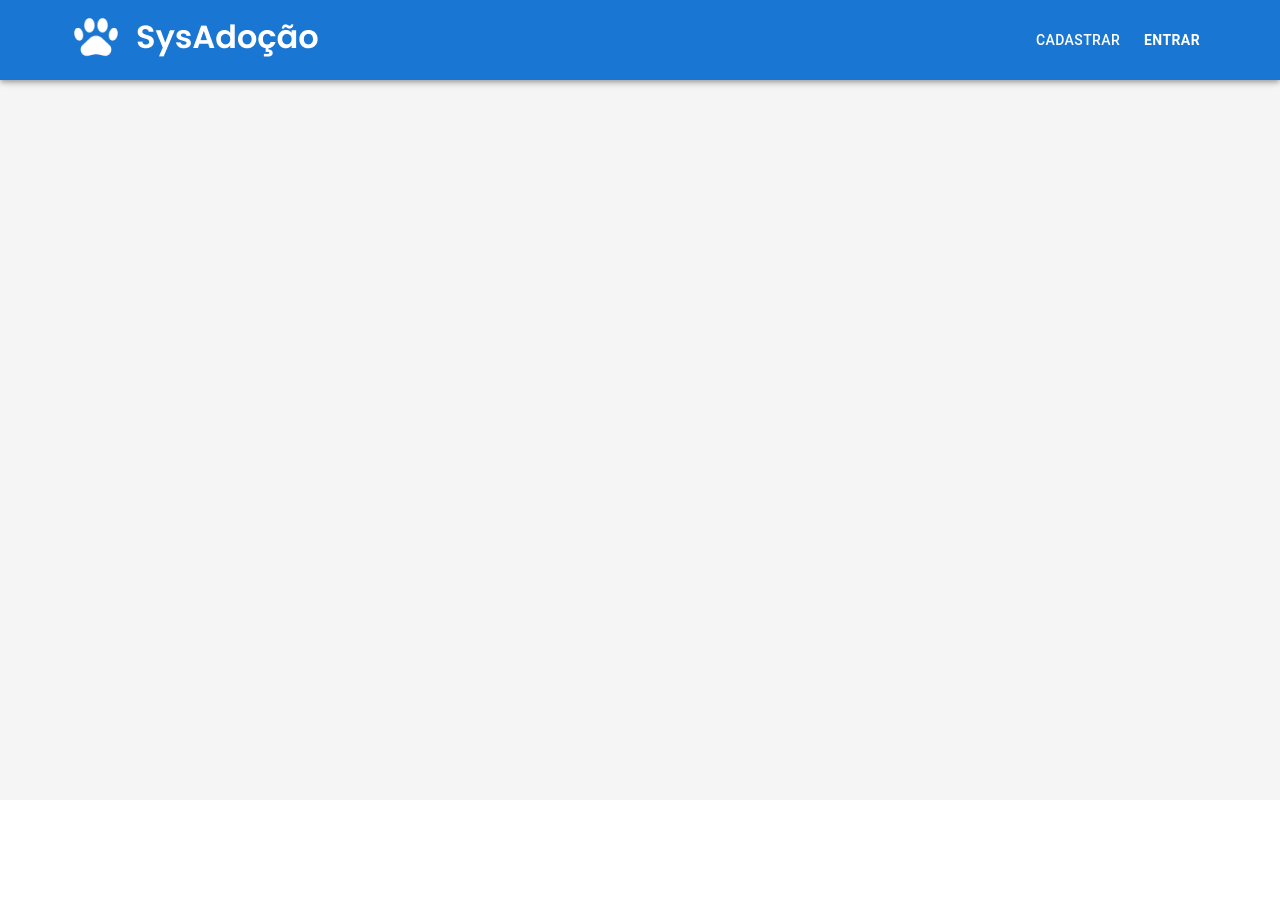
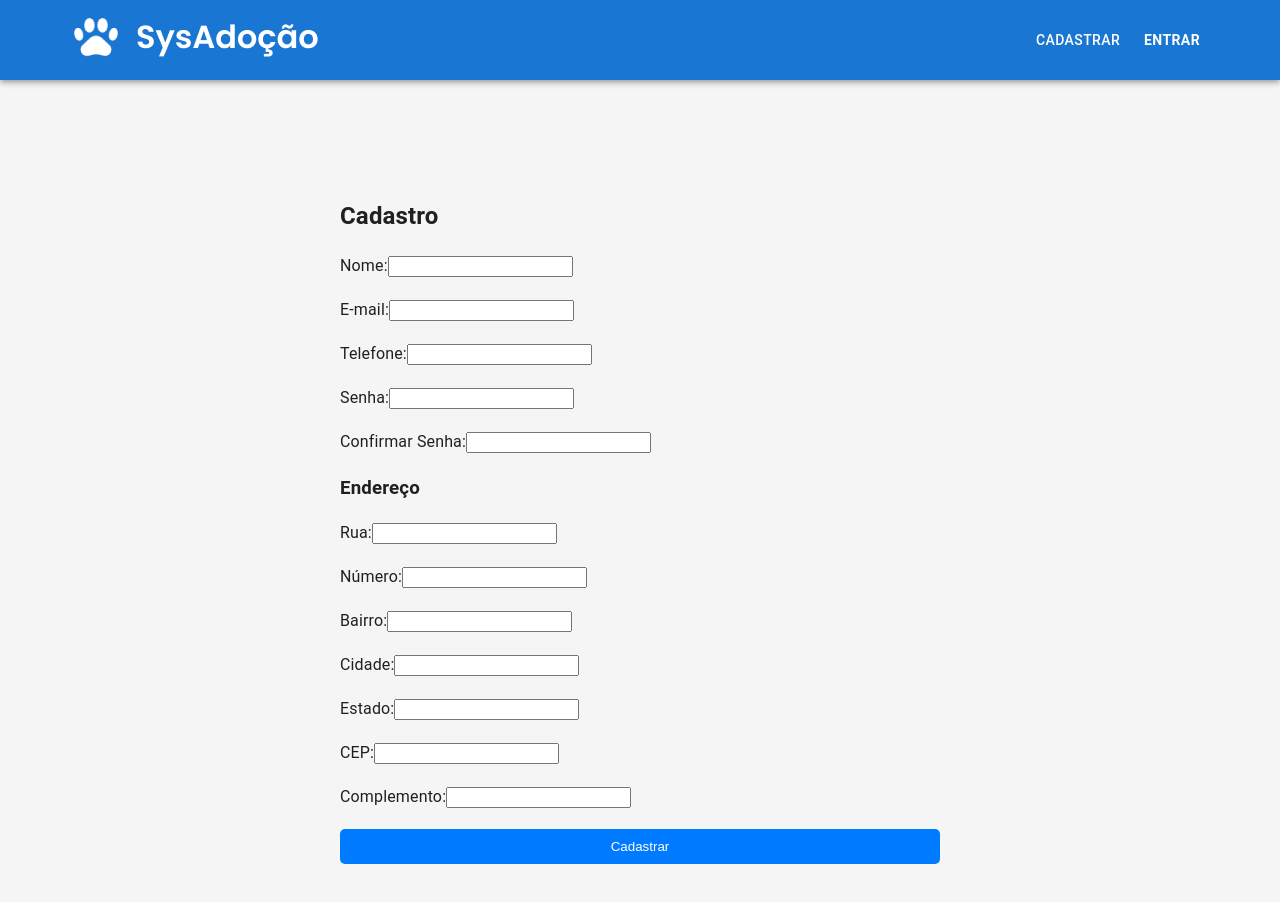
Before and after one commit to SysAdocao/sysadocao-frontend, a React (Vite) app: page /sign-up in a window 1280 px wide. Shown: the top 902 px of the page. Before the commit the page ends 800 px from the top, so only its background shows below. Built offline with nearby package versions, Linux system fonts and the light colour scheme.

Commit message:
fix: corrigindo rotas e temas

```diff
--- a/src/contexts/ThemeContext.jsx
+++ b/src/contexts/ThemeContext.jsx
@@ -21,7 +21,7 @@ export const AppThemeProvider = ({ children }) => {
     return (
         <ThemeContext.Provider value={{themeName, toggleTheme}}>
             <ThemeProvider theme={theme}>
-                <Box width={"100vw"} height={"100vh"} bgcolor={theme.pallete.background.default}>
+                <Box width={"100vw"} minHeight={"100vh"} bgcolor={theme.pallete.background.default}>
                     {children}
                 </Box>
             </ThemeProvider>
--- a/src/pages/_layouts/app.jsx
+++ b/src/pages/_layouts/AppLayout.jsx
@@ -1,12 +1,16 @@
 import { Outlet } from 'react-router-dom'
 import Header from '../../components/Header'
-import { Box, Container } from '@mui/material'
+import { Box, Container, CssBaseline } from '@mui/material'
 
 function AppLayout() {
   return (
     <Box component="section" sx={{ display: "flex" }}>
       <Header />
-      <Container>
+      <Container
+        maxWidth="lg"
+        component="main"
+        sx={{ display: 'flex', flexDirection: 'column', my: 16, gap: 4 }}
+      >
           <Outlet />
       </Container>
     </Box>
--- /dev/null
+++ b/src/pages/auth/SignIn.jsx
@@ -0,0 +1,102 @@
+import { useState } from "react";
+import { useNavigate } from "react-router-dom";
+import axios from "axios";
+import { useAuth } from "../../contexts/AuthContext";
+
+
+function SignIn() {
+  const [email, setEmail] = useState("");
+  const [password, setPassword] = useState("");
+  const [error, setError] = useState("");
+  const navigate = useNavigate();
+  const { login } = useAuth();
+
+  const handleLogin = async (e) => {
+    e.preventDefault();
+    setError("");
+
+    if (!email || !password) {
+      setError("Por favor, preencha todos os campos.");
+      return;
+    }
+
+    try {
+      const response = await axios.post("http://localhost:3000/login", { email, password });
+
+      // Chama a função de login do contexto para atualizar o estado global
+      await login(response.data.token);
+
+      // Redireciona para a página principal ou dashboard
+      navigate("/pets");
+    } catch (err) {
+      if (err.response?.data?.error) {
+        setError(err.response.data.error);
+      } else {
+        setError("Erro ao realizar login. Tente novamente mais tarde.");
+      }
+    }
+  };
+
+  return (
+    <div style={{ display: "flex", justifyContent: "center", marginTop: "50px", height: "" }}>
+      <form onSubmit={handleLogin} style={{ maxWidth: "400px", width: "100%" }}>
+        <h1>Login</h1>
+
+        {error && <p style={{ color: "red" }}>{error}</p>}
+
+        <div style={{ marginBottom: "20px" }}>
+          <label htmlFor="email">E-mail:</label>
+          <input
+            id="email"
+            type="email"
+            value={email}
+            onChange={(e) => setEmail(e.target.value)}
+            style={{
+              width: "100%",
+              padding: "10px",
+              marginTop: "5px",
+              borderRadius: "5px",
+              border: "1px solid #ccc",
+            }}
+            required
+          />
+        </div>
+
+        <div style={{ marginBottom: "20px" }}>
+          <label htmlFor="password">Senha:</label>
+          <input
+            id="password"
+            type="password"
+            value={password}
+            onChange={(e) => setPassword(e.target.value)}
+            style={{
+              width: "100%",
+              padding: "10px",
+              marginTop: "5px",
+              borderRadius: "5px",
+              border: "1px solid #ccc",
+            }}
+            required
+          />
+        </div>
+
+        <button
+          type="submit"
+          style={{
+            width: "100%",
+            padding: "10px",
+            backgroundColor: "#007BFF",
+            color: "white",
+            border: "none",
+            borderRadius: "5px",
+            cursor: "pointer",
+          }}
+        >
+          Entrar
+        </button>
+      </form>
+    </div>
+  );
+}
+
+export default SignIn;
--- /dev/null
+++ b/src/pages/auth/SignUp.jsx
@@ -0,0 +1,142 @@
+import { useState } from "react";
+import { useNavigate } from "react-router-dom";
+import axios from "axios";
+
+function SignUp() {
+  const [formData, setFormData] = useState({
+    name: "",
+    email: "",
+    password: "",
+    confirmPassword: "",
+    role: "USER", // Valor padrão
+    phone: "",
+    address: {
+      street: "",
+      number: "",
+      neighborhood: "",
+      city: "",
+      state: "",
+      zipCode: "",
+      complement: "",
+    },
+  });
+
+  const [error, setError] = useState("");
+  const [success, setSuccess] = useState(false);
+  const navigate = useNavigate();
+
+  const handleChange = (e) => {
+    const { name, value } = e.target;
+    if (name.startsWith("address.")) {
+      const key = name.split(".")[1];
+      setFormData((prev) => ({
+        ...prev,
+        address: { ...prev.address, [key]: value },
+      }));
+    } else {
+      setFormData((prev) => ({ ...prev, [name]: value }));
+    }
+  };
+
+  const handleSubmit = async (e) => {
+    e.preventDefault();
+    setError("");
+    setSuccess(false);
+
+    const { password, confirmPassword, ...data } = formData;
+
+    if (password !== confirmPassword) {
+      setError("As senhas não coincidem.");
+      return;
+    }
+
+    try {
+      await axios.post("http://localhost:3000/users", data);
+      setSuccess(true);
+      setTimeout(() => navigate("/sign-in"), 2000); // Redireciona após 2 segundos
+    } catch (err) {
+      setError(err.response?.data?.error || "Erro ao realizar cadastro. Tente novamente mais tarde.");
+    }
+  };
+
+  return (
+    <div style={{ display: "flex", justifyContent: "center", marginTop: "50px" }}>
+      <form onSubmit={handleSubmit} style={{ maxWidth: "600px", width: "100%" }}>
+        <h1>Cadastro</h1>
+
+        {error && <p style={{ color: "red" }}>{error}</p>}
+        {success && <p style={{ color: "green" }}>Cadastro realizado com sucesso! Redirecionando...</p>}
+
+        {/* Dados Pessoais */}
+        <div style={{ marginBottom: "20px" }}>
+          <label>Nome:</label>
+          <input name="name" type="text" value={formData.name} onChange={handleChange} required />
+        </div>
+        <div style={{ marginBottom: "20px" }}>
+          <label>E-mail:</label>
+          <input name="email" type="email" value={formData.email} onChange={handleChange} required />
+        </div>
+        <div style={{ marginBottom: "20px" }}>
+          <label>Telefone:</label>
+          <input name="phone" type="text" value={formData.phone} onChange={handleChange} required />
+        </div>
+        <div style={{ marginBottom: "20px" }}>
+          <label>Senha:</label>
+          <input name="password" type="password" value={formData.password} onChange={handleChange} required />
+        </div>
+        <div style={{ marginBottom: "20px" }}>
+          <label>Confirmar Senha:</label>
+          <input name="confirmPassword" type="password" value={formData.confirmPassword} onChange={handleChange} required />
+        </div>
+
+        {/* Endereço */}
+        <h3>Endereço</h3>
+        <div style={{ marginBottom: "20px" }}>
+          <label>Rua:</label>
+          <input name="address.street" type="text" value={formData.address.street} onChange={handleChange} required />
+        </div>
+        <div style={{ marginBottom: "20px" }}>
+          <label>Número:</label>
+          <input name="address.number" type="text" value={formData.address.number} onChange={handleChange} required />
+        </div>
+        <div style={{ marginBottom: "20px" }}>
+          <label>Bairro:</label>
+          <input name="address.neighborhood" type="text" value={formData.address.neighborhood} onChange={handleChange} required />
+        </div>
+        <div style={{ marginBottom: "20px" }}>
+          <label>Cidade:</label>
+          <input name="address.city" type="text" value={formData.address.city} onChange={handleChange} required />
+        </div>
+        <div style={{ marginBottom: "20px" }}>
+          <label>Estado:</label>
+          <input name="address.state" type="text" value={formData.address.state} onChange={handleChange} required />
+        </div>
+        <div style={{ marginBottom: "20px" }}>
+          <label>CEP:</label>
+          <input name="address.zipCode" type="text" value={formData.address.zipCode} onChange={handleChange} required />
+        </div>
+        <div style={{ marginBottom: "20px" }}>
+          <label>Complemento:</label>
+          <input name="address.complement" type="text" value={formData.address.complement} onChange={handleChange} />
+        </div>
+
+        <button
+          type="submit"
+          style={{
+            width: "100%",
+            padding: "10px",
+            backgroundColor: "#007BFF",
+            color: "white",
+            border: "none",
+            borderRadius: "5px",
+            cursor: "pointer",
+          }}
+        >
+          Cadastrar
+        </button>
+      </form>
+    </div>
+  );
+}
+
+export default SignUp;
--- a/src/pages/auth/sign-in.jsx
+++ /dev/null
@@ -1,9 +0,0 @@
-function SignIn() {
-  return (
-	<>
-	  <h1>SignIn</h1>
-	</>
-  )
-}
-
-export default SignIn
--- a/src/pages/auth/sign-up.jsx
+++ /dev/null
@@ -1,9 +0,0 @@
-function SignUp() {
-  return (
-    <>
-      <h1>SignUp</h1>
-    </>
-  )
-}
-
-export default SignUp
--- a/src/themes/Dark.jsx
+++ b/src/themes/Dark.jsx
@@ -3,6 +3,7 @@ import { blue, orange } from "@mui/material/colors"
 
 export const DarkTheme = createTheme({
     pallete: {
+        mode: "dark",
         primary: {
             main: blue[500],
             dark: blue[700],
@@ -19,5 +20,19 @@ export const DarkTheme = createTheme({
             default: "#333",
             paper: "#444",
         },
-    }
+    },
+    typography: {
+        allVariants: {
+            color: "#fff",
+        },
+    },
+    components: {
+        MuiIconButton: {
+            styleOverrides: {
+                root: {
+                    color: "#fff",
+                },
+            },
+        }
+    },
 })
--- a/src/themes/Light.jsx
+++ b/src/themes/Light.jsx
@@ -1,12 +1,12 @@
 import { createTheme } from "@mui/material"
-import { blue, orange } from "@mui/material/colors"
+import { cyan, orange } from "@mui/material/colors"
 
 export const LightTheme = createTheme({
     pallete: {
         primary: {
-            main: blue[500],
-            dark: blue[700],
-            light: blue[300],
+            main: cyan[500],
+            dark: cyan[700],
+            light: cyan[300],
             constrastText: "#fff",
         },
         secondary: {
@@ -19,5 +19,14 @@ export const LightTheme = createTheme({
             default: "#f5f5f5",
             paper: "#fff",
         },
-    }
+    },
+    components: {
+        MuiIconButton: {
+            styleOverrides: {
+                root: {
+                    color: "#fff",
+                },
+            },
+        }
+    },
 })
```
Also changed, not shown: src/pages/routes.jsx (+6 -4 lines).
